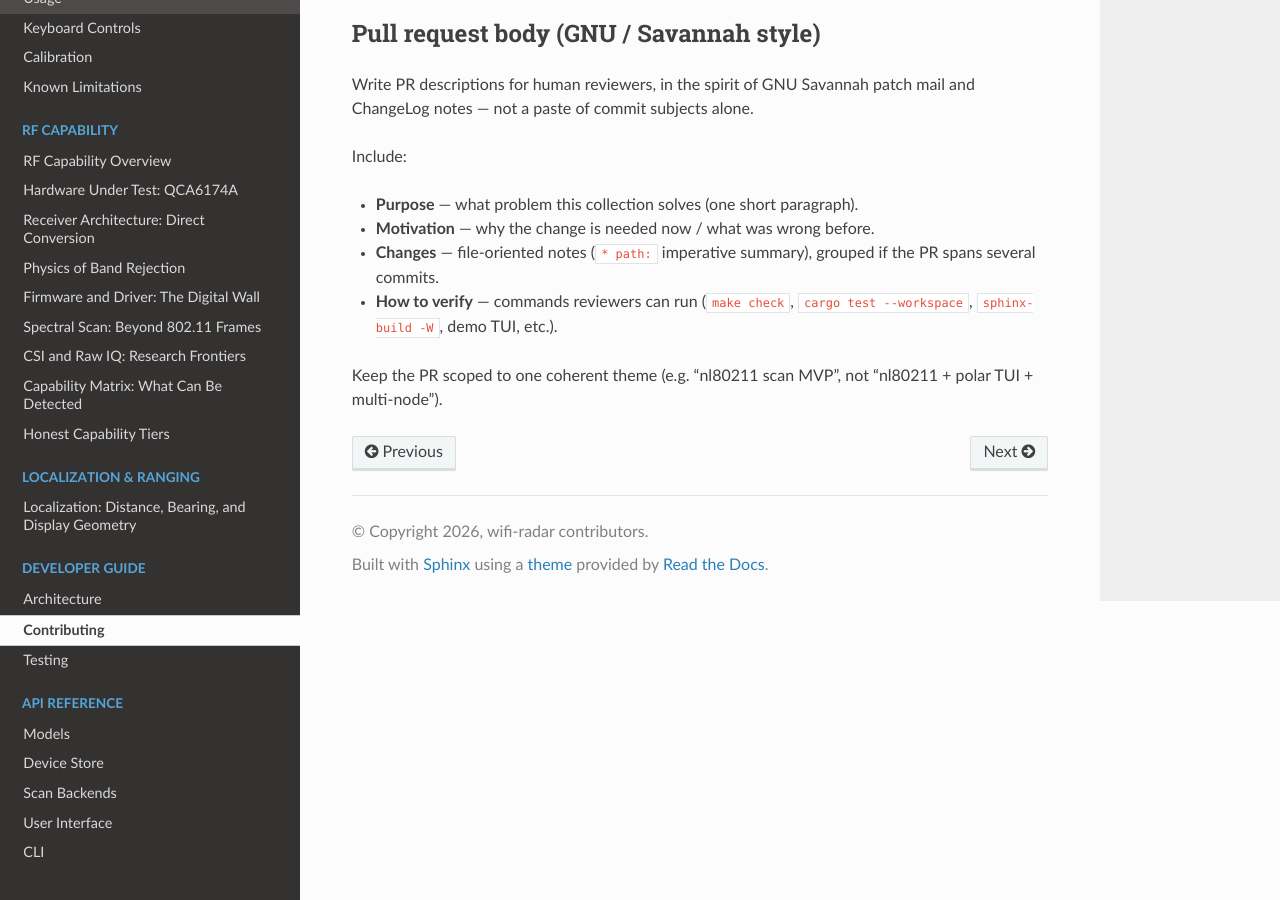
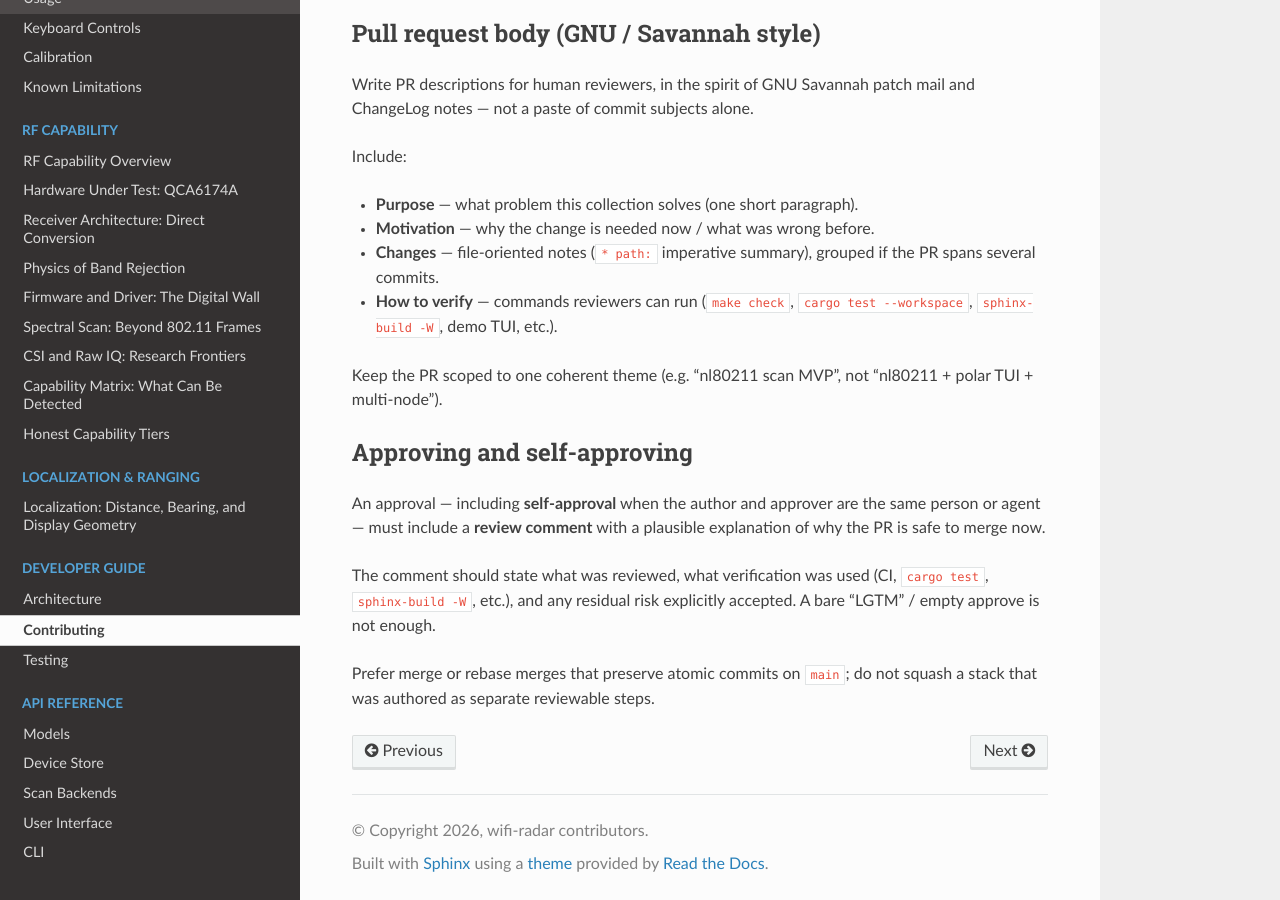
Before and after one commit to mkhellat/wifi-radar, a Sphinx documentation site: the page built from docs/dev/contributing.rst, in a window 1280 px wide and 900 px high, scrolled down 2190 px. Built offline with Sphinx 7.4.7 and the Read the Docs theme 3.1.0, drawn with Linux system fonts in a browser that asks for light colours.

Commit message:
docs: require rationale comment on PR approve/self-approve
Silent or rubber-stamp approvals hide why a change was accepted,
especially when the same agent authors and merges the PR.

Require a written review comment with scope reviewed, verification,
and residual risk; prefer merge/rebase over squash so atomic commits
survive on main.

Verified with sphinx-build -W -b html.

```diff
--- a/docs/dev/contributing.rst
+++ b/docs/dev/contributing.rst
@@ -119,3 +119,17 @@ Include:
 
 Keep the PR scoped to one coherent theme (e.g. “nl80211 scan MVP”, not
 “nl80211 + polar TUI + multi-node”).
+
+Approving and self-approving
+----------------------------
+
+An approval — including **self-approval** when the author and approver
+are the same person or agent — must include a **review comment** with a
+plausible explanation of why the PR is safe to merge now.
+
+The comment should state what was reviewed, what verification was used
+(CI, ``cargo test``, ``sphinx-build -W``, etc.), and any residual risk
+explicitly accepted. A bare “LGTM” / empty approve is not enough.
+
+Prefer merge or rebase merges that preserve atomic commits on ``main``;
+do not squash a stack that was authored as separate reviewable steps.
```
